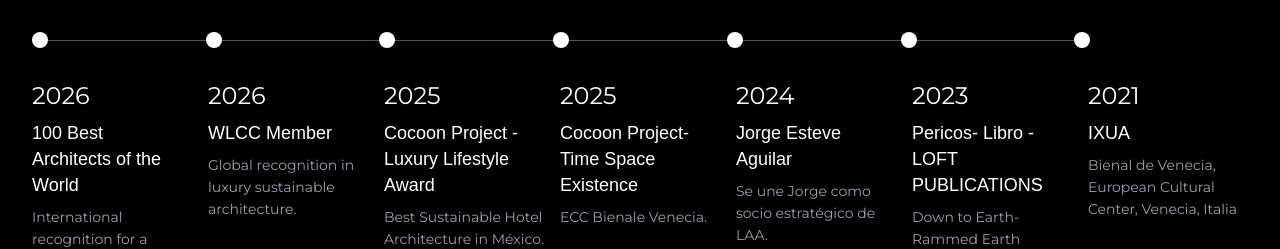
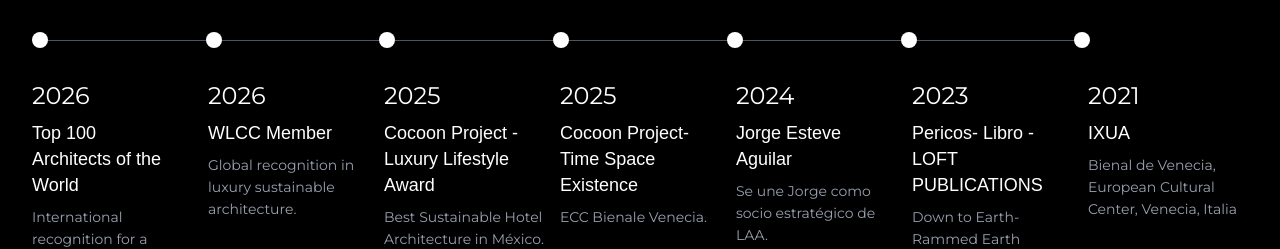
Before and after one commit to lucilaaguilarweb/lucilaaguilar, a Next.js app: page / in a window 1280 px wide. Shown: the part 5780-6029 px from the top of the page. Built offline with nearby package versions, Linux system fonts and the light colour scheme; a web font is replaced by a local one.

Commit message:
cambios top 100

```diff
--- a/src/data/timelineData.ts
+++ b/src/data/timelineData.ts
@@ -7,7 +7,7 @@
 export const timelineData: TimelineItem[] = [
   {
     year: "2026",
-    title: "100 Best Architects of the World",
+    title: "Top 100 Architects of the World",
     description:
       "International recognition for a sustainable and innovative architectural vision.",
   },
```
